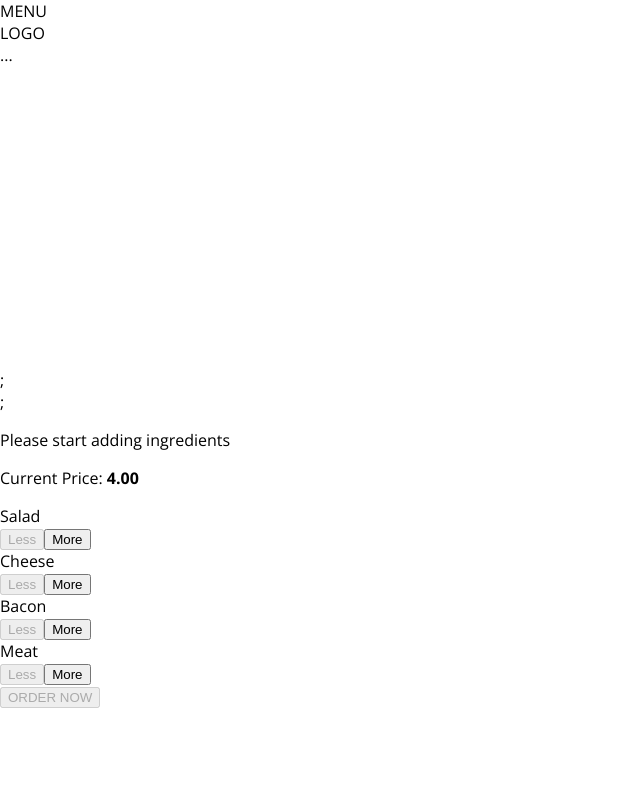
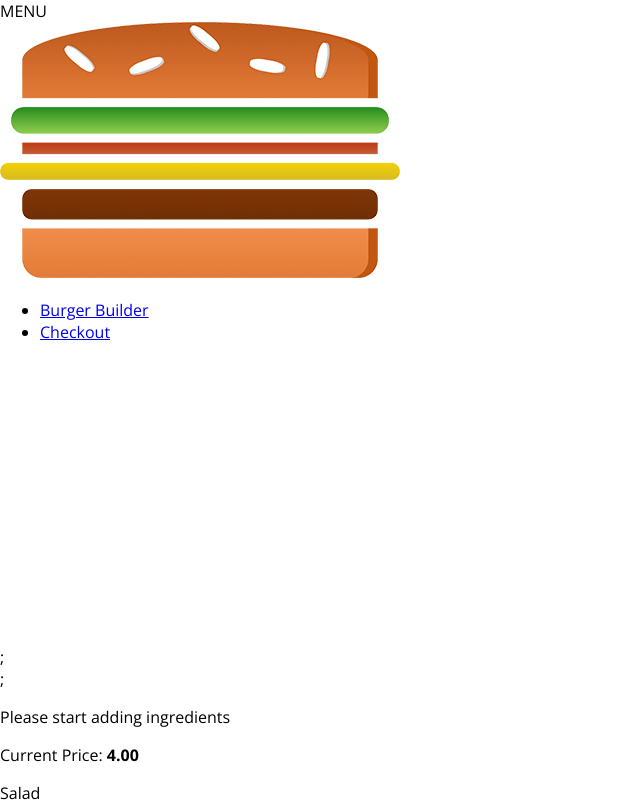
Before and after one commit to Dmckinney821/workClasses, a React app in the folder burger/: page / in a window 1280 px wide. Shown: the top 802 px of the page, without its empty margins (0-640 px from the left). Built offline with nearby package versions, Linux system fonts and the light colour scheme.

Commit message:
freaky friday

```diff
--- /dev/null
+++ b/burger/src/components/Logo/Logo.css
@@ -0,0 +1,13 @@
+.Logo{
+    background-color: white;
+    padding: 8px;
+    height: 80%;
+    box-sizing: border-box;
+    border-radius: 5px;
+}
+
+
+.Logo img {
+    height: 100%;
+
+}
--- /dev/null
+++ b/burger/src/components/Logo/Logo.js
@@ -0,0 +1,12 @@
+import React from 'react';
+
+import burgerLogo from '../../assets/images/burger-logo.png'
+import classes from './Logo.css'
+const logo = (props) => (
+    <div className={classes.Logo}>
+        <img src={burgerLogo} alt='MyBurger'/>
+    </div>
+)
+
+
+export default logo;
--- /dev/null
+++ b/burger/src/components/Navigation/NavigationItems/NavigationItem/NavigationItem.css
@@ -0,0 +1,28 @@
+.NavigationItem {
+    margin: 0;
+    box-sizing: border-box;
+    display: flex;
+    height: 100%;
+    width: auto;
+    align-items: center;
+
+}
+
+.NavigationItem a {
+    color: white;
+    text-decoration: none;
+    height: 100%;
+    padding: 16px 10px;
+    border-bottom: 4px solid transparent;
+    box-sizing: border-box;
+    display: block;
+
+}
+
+.NavigationItem a:hover,
+.NavigationItem a:active,
+.NavigationItem a:active {
+    background-color: #8F5C2C;
+    border-bottom: 4px solid #40A4C8;
+    color: white;
+}
--- /dev/null
+++ b/burger/src/components/Navigation/NavigationItems/NavigationItem/NavigationItem.js
@@ -0,0 +1,16 @@
+
+import React from 'react';
+import classes from './NavigationItem.css'
+
+
+const navigationItem = (props) => (
+    <li className={classes.NavigationItem}>
+    <a
+    href={props.link}
+    className={props.active ? classes.active : null}>{props.children}</a>
+    </li>
+)
+
+
+
+export default navigationItem;
--- /dev/null
+++ b/burger/src/components/Navigation/NavigationItems/NavigationItems.css
@@ -0,0 +1,9 @@
+.NavigationItems {
+    margin: 0;
+    padding: 0;
+    list-style: none;
+    display: flex;
+    align-items: center;
+    height: 100%;
+
+}
--- /dev/null
+++ b/burger/src/components/Navigation/NavigationItems/NavigationItems.js
@@ -0,0 +1,16 @@
+import React from 'react';
+import classes from './NavigationItems.css'
+import NavigationItem from './NavigationItem/NavigationItem'
+
+
+const navigationItems = (props) => (
+    <ul className={classes.NavigationItems}>
+       <NavigationItem link='/' active>Burger Builder</NavigationItem>
+       <NavigationItem link='/'>Checkout</NavigationItem>
+    </ul>
+);
+
+
+
+
+export default navigationItems
--- a/burger/src/components/Navigation/Toolbar/Toolbar.js
+++ b/burger/src/components/Navigation/Toolbar/Toolbar.js
@@ -1,13 +1,16 @@
 import React from 'react';
 import classes from './Toolbar.css'
+import Logo from '../../Logo/Logo'
+import NavigationItems from '../NavigationItems/NavigationItems'
+
 
 const toolbar = (props) => (
     <header className={classes.Toolbar}>
         <div>MENU</div>
-        <div>LOGO</div>
+        <Logo />
         <nav>
-            ...
-                </nav>
+            <NavigationItems />
+        </nav>
     </header>
 )
 
```
Also changed, not shown: burger/src/assets/images/burger-logo.png (added).
